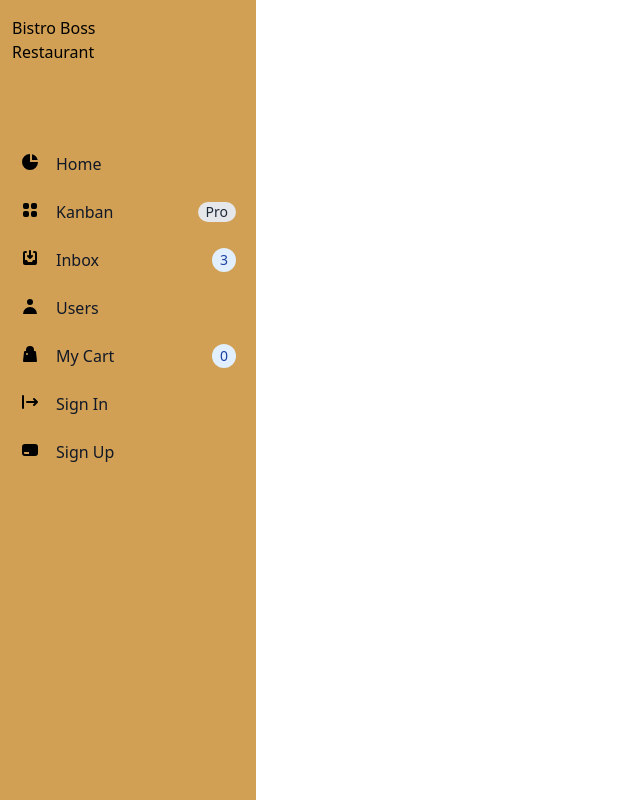
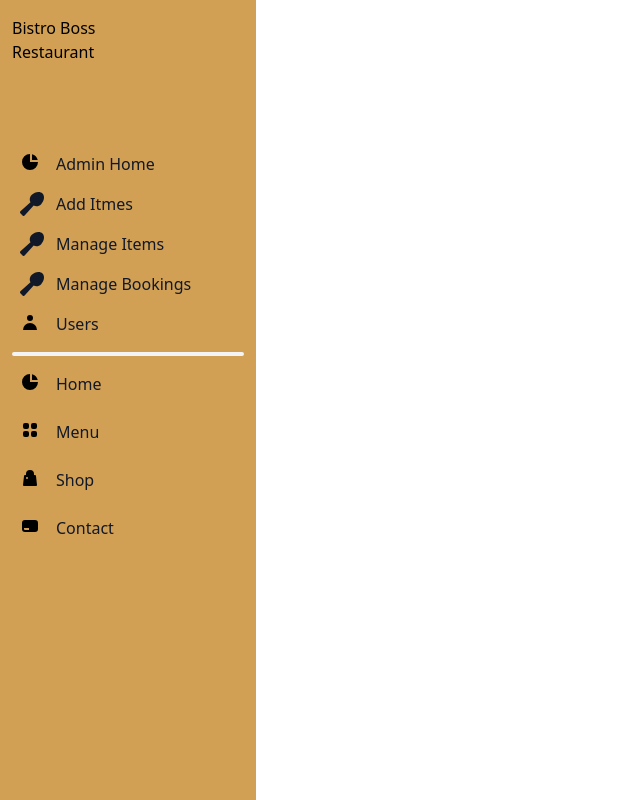
Before and after one commit to ZAHIRULISLAM-CSE/Bistro-Boss-Restaurant-The-Final-Project, a React (Vite) app: page /dashboard in a window 1280 px wide. Shown: the whole page, without its empty margins (0-640 px from the left). Built offline with nearby package versions, Linux system fonts and the light colour scheme; no server answers; sample sign-in values are in the browser's storage.

Commit message:
make admin based on click

```diff
--- a/src/routes/Route.jsx
+++ b/src/routes/Route.jsx
@@ -10,6 +10,7 @@ import Login from "../login/Login";
 import DashBoard from "../shared/dashboard/DashBoard";
 import MyCart from "../dashboard/MyCart";
 import PrivateRoute from "./PrivateRoute";
+import Users from "../shared/dashboard/pages/Users";
 
 const router = createBrowserRouter([
   {
@@ -45,6 +46,10 @@ const router = createBrowserRouter([
       {
         path: "mycart",
         element:<MyCart></MyCart>,
+      },
+      {
+        path: "users",
+        element:<Users></Users>
       }
     ]
   }
--- a/src/shared/dashboard/DashBoard.jsx
+++ b/src/shared/dashboard/DashBoard.jsx
@@ -1,10 +1,13 @@
 import React from "react";
 import { Link, Outlet } from "react-router-dom";
 import useAddededCart from "../../hooks/useAddededCart";
+import { FaUtensilSpoon } from "react-icons/fa";
 
 const DashBoard = () => {
+  const [cart] = useAddededCart();
 
-    const [cart]=useAddededCart();
+  //TODO:MAKE isAdmin dynamic
+  const isAdmin = true;
 
   return (
     <div>
@@ -16,13 +19,8 @@ const DashBoard = () => {
         className="inline-flex items-center p-2 mt-2 ml-3 text-sm text-gray-500 rounded-lg sm:hidden hover:bg-gray-100 focus:outline-none focus:ring-2 focus:ring-gray-200 dark:text-gray-400 dark:hover:bg-gray-700 dark:focus:ring-gray-600"
       >
         <span className="sr-only">Open sidebar</span>
-        <svg
-          className="w-6 h-6"
-          aria-hidden="true"
-        >
-          <path
-            d="M2 4.75A.75.75 0 012.75 4h14.5a.75.75 0 010 1.5H2.75A.75.75 0 012 4.75zm0 10.5a.75.75 0 01.75-.75h7.5a.75.75 0 010 1.5h-7.5a.75.75 0 01-.75-.75zM2 10a.75.75 0 01.75-.75h14.5a.75.75 0 010 1.5H2.75A.75.75 0 012 10z"
-          ></path>
+        <svg className="w-6 h-6" aria-hidden="true">
+          <path d="M2 4.75A.75.75 0 012.75 4h14.5a.75.75 0 010 1.5H2.75A.75.75 0 012 4.75zm0 10.5a.75.75 0 01.75-.75h7.5a.75.75 0 010 1.5h-7.5a.75.75 0 01-.75-.75zM2 10a.75.75 0 01.75-.75h14.5a.75.75 0 010 1.5H2.75A.75.75 0 012 10z"></path>
         </svg>
       </button>
       <aside
@@ -36,10 +34,145 @@ const DashBoard = () => {
             <h1>Restaurant</h1>
           </div>
           <ul className="space-y-2 font-medium">
+            {isAdmin ? (
+              <ul>
                 <li>
-              <span
-                className="flex items-center p-2 text-gray-900 rounded-lg dark:text-white hover:bg-gray-100 dark:hover:bg-gray-700"
+                  <span className="flex items-center p-2 text-gray-900 rounded-lg dark:text-white hover:bg-gray-100 dark:hover:bg-gray-700">
+                    <svg
+                      aria-hidden="true"
+                      className="w-6 h-6 text-gray-500 transition duration-75 dark:text-gray-400 group-hover:text-gray-900 dark:group-hover:text-white"
                     >
+                      <path d="M2 10a8 8 0 018-8v8h8a8 8 0 11-16 0z"></path>
+                      <path d="M12 2.252A8.014 8.014 0 0117.748 8H12V2.252z"></path>
+                    </svg>
+                    <Link to="/">
+                      <span className="ml-3">Admin Home</span>
+                    </Link>
+                  </span>
+                </li>
+                <li>
+                  <span className="flex items-center p-2 text-gray-900 rounded-lg dark:text-white hover:bg-gray-100 dark:hover:bg-gray-700">
+                    <FaUtensilSpoon className="h-6 w-6"></FaUtensilSpoon>
+                    <Link>
+                      <span className="ml-3">Add Itmes</span>
+                    </Link>
+                  </span>
+                </li>
+                <li>
+                  <span className="flex items-center p-2 text-gray-900 rounded-lg dark:text-white hover:bg-gray-100 dark:hover:bg-gray-700">
+                    <FaUtensilSpoon className="h-6 w-6"></FaUtensilSpoon>
+                    <Link>
+                      <span className="ml-3">Manage Items</span>
+                    </Link>
+                  </span>
+                </li>
+                <li>
+                  <span className="flex items-center p-2 text-gray-900 rounded-lg dark:text-white hover:bg-gray-100 dark:hover:bg-gray-700">
+                    <FaUtensilSpoon className="h-6 w-6"></FaUtensilSpoon>
+                    <Link>
+                      <span className="ml-3">Manage Bookings</span>
+                    </Link>
+                  </span>
+                </li>
+                <Link to="/dashboard/users">
+                <li>
+                  <span className="flex items-center p-2 text-gray-900 rounded-lg dark:text-white hover:bg-gray-100 dark:hover:bg-gray-700">
+                    <svg
+                      aria-hidden="true"
+                      className="flex-shrink-0 w-6 h-6 text-gray-500 transition duration-75 dark:text-gray-400 group-hover:text-gray-900 dark:group-hover:text-white"
+                    >
+                      <path d="M10 9a3 3 0 100-6 3 3 0 000 6zm-7 9a7 7 0 1114 0H3z"></path>
+                    </svg>
+                    <span className="flex-1 ml-3 whitespace-nowrap">Users</span>
+                  </span>
+                </li>
+                </Link>
+              </ul>
+            ) : (
+              <ul>
+                <li>
+                  <span className="flex items-center p-2 text-gray-900 rounded-lg dark:text-white hover:bg-gray-100 dark:hover:bg-gray-700">
+                    <svg
+                      aria-hidden="true"
+                      className="w-6 h-6 text-gray-500 transition duration-75 dark:text-gray-400 group-hover:text-gray-900 dark:group-hover:text-white"
+                    >
+                      <path d="M2 10a8 8 0 018-8v8h8a8 8 0 11-16 0z"></path>
+                      <path d="M12 2.252A8.014 8.014 0 0117.748 8H12V2.252z"></path>
+                    </svg>
+                    <Link to="/">
+                      <span className="ml-3">User Home</span>
+                    </Link>
+                  </span>
+                </li>
+                <li>
+                  <span className="flex items-center p-2 text-gray-900 rounded-lg dark:text-white hover:bg-gray-100 dark:hover:bg-gray-700">
+                    <svg
+                      aria-hidden="true"
+                      className="w-6 h-6 text-gray-500 transition duration-75 dark:text-gray-400 group-hover:text-gray-900 dark:group-hover:text-white"
+                    >
+                      <path d="M2 10a8 8 0 018-8v8h8a8 8 0 11-16 0z"></path>
+                      <path d="M12 2.252A8.014 8.014 0 0117.748 8H12V2.252z"></path>
+                    </svg>
+                    <Link to="/">
+                      <span className="ml-3">Reservation</span>
+                    </Link>
+                  </span>
+                </li>
+                <li>
+                  <Link to="/dashboard/mycart">
+                    <span className="flex items-center p-2 text-gray-900 rounded-lg dark:text-white hover:bg-gray-100 dark:hover:bg-gray-700">
+                      <svg
+                        aria-hidden="true"
+                        className="flex-shrink-0 w-6 h-6 text-gray-500 transition duration-75 dark:text-gray-400 group-hover:text-gray-900 dark:group-hover:text-white"
+                      >
+                        <path d="M10 2a4 4 0 00-4 4v1H5a1 1 0 00-.994.89l-1 9A1 1 0 004 18h12a1 1 0 00.994-1.11l-1-9A1 1 0 0015 7h-1V6a4 4 0 00-4-4zm2 5V6a2 2 0 10-4 0v1h4zm-6 3a1 1 0 112 0 1 1 0 01-2 0zm7-1a1 1 0 100 2 1 1 0 000-2z"></path>
+                      </svg>
+
+                      <span className="flex-1 ml-3 whitespace-nowrap">
+                        My Cart
+                      </span>
+                      <span className="inline-flex items-center justify-center w-3 h-3 p-3 ml-3 text-sm font-medium text-blue-800 bg-blue-100 rounded-full dark:bg-blue-900 dark:text-blue-300">
+                        {cart.length}
+                      </span>
+                    </span>
+                  </Link>
+                </li>
+                <li>
+                  <span className="flex items-center p-2 text-gray-900 rounded-lg dark:text-white hover:bg-gray-100 dark:hover:bg-gray-700">
+                    <svg
+                      aria-hidden="true"
+                      className="w-6 h-6 text-gray-500 transition duration-75 dark:text-gray-400 group-hover:text-gray-900 dark:group-hover:text-white"
+                    >
+                      <path d="M2 10a8 8 0 018-8v8h8a8 8 0 11-16 0z"></path>
+                      <path d="M12 2.252A8.014 8.014 0 0117.748 8H12V2.252z"></path>
+                    </svg>
+                    <Link to="/">
+                      <span className="ml-3">Add Review</span>
+                    </Link>
+                  </span>
+                </li>
+                <li>
+                  <span className="flex items-center p-2 text-gray-900 rounded-lg dark:text-white hover:bg-gray-100 dark:hover:bg-gray-700">
+                    <svg
+                      aria-hidden="true"
+                      className="w-6 h-6 text-gray-500 transition duration-75 dark:text-gray-400 group-hover:text-gray-900 dark:group-hover:text-white"
+                    >
+                      <path d="M2 10a8 8 0 018-8v8h8a8 8 0 11-16 0z"></path>
+                      <path d="M12 2.252A8.014 8.014 0 0117.748 8H12V2.252z"></path>
+                    </svg>
+                    <Link to="/">
+                      <span className="ml-3">My Bookings</span>
+                    </Link>
+                  </span>
+                </li>
+              </ul>
+            )}
+
+            <hr className="w-full h-1 mx-auto my-4 bg-gray-100 border-0 rounded md:my-10 dark:bg-gray-700" />
+
+            {/* //common part */}
+            <li>
+              <span className="flex items-center p-2 text-gray-900 rounded-lg dark:text-white hover:bg-gray-100 dark:hover:bg-gray-700">
                 <svg
                   aria-hidden="true"
                   className="w-6 h-6 text-gray-500 transition duration-75 dark:text-gray-400 group-hover:text-gray-900 dark:group-hover:text-white"
@@ -53,114 +186,39 @@ const DashBoard = () => {
               </span>
             </li>
             <li>
-              <span
-
-                className="flex items-center p-2 text-gray-900 rounded-lg dark:text-white hover:bg-gray-100 dark:hover:bg-gray-700"
-              >
+              <span className="flex items-center p-2 text-gray-900 rounded-lg dark:text-white hover:bg-gray-100 dark:hover:bg-gray-700">
                 <svg
                   aria-hidden="true"
                   className="flex-shrink-0 w-6 h-6 text-gray-500 transition duration-75 dark:text-gray-400 group-hover:text-gray-900 dark:group-hover:text-white"
                 >
                   <path d="M5 3a2 2 0 00-2 2v2a2 2 0 002 2h2a2 2 0 002-2V5a2 2 0 00-2-2H5zM5 11a2 2 0 00-2 2v2a2 2 0 002 2h2a2 2 0 002-2v-2a2 2 0 00-2-2H5zM11 5a2 2 0 012-2h2a2 2 0 012 2v2a2 2 0 01-2 2h-2a2 2 0 01-2-2V5zM11 13a2 2 0 012-2h2a2 2 0 012 2v2a2 2 0 01-2 2h-2a2 2 0 01-2-2v-2z"></path>
                 </svg>
-                <span className="flex-1 ml-3 whitespace-nowrap">Kanban</span>
-                <span className="inline-flex items-center justify-center px-2 ml-3 text-sm font-medium text-gray-800 bg-gray-200 rounded-full dark:bg-gray-700 dark:text-gray-300">
-                  Pro
-                </span>
+                <span className="flex-1 ml-3 whitespace-nowrap">Menu</span>
               </span>
             </li>
             <li>
-              <span
-
-                className="flex items-center p-2 text-gray-900 rounded-lg dark:text-white hover:bg-gray-100 dark:hover:bg-gray-700"
-              >
+              <Link>
+                <span className="flex items-center p-2 text-gray-900 rounded-lg dark:text-white hover:bg-gray-100 dark:hover:bg-gray-700">
                   <svg
                     aria-hidden="true"
                     className="flex-shrink-0 w-6 h-6 text-gray-500 transition duration-75 dark:text-gray-400 group-hover:text-gray-900 dark:group-hover:text-white"
                   >
-                  <path d="M8.707 7.293a1 1 0 00-1.414 1.414l2 2a1 1 0 001.414 0l2-2a1 1 0 00-1.414-1.414L11 7.586V3a1 1 0 10-2 0v4.586l-.293-.293z"></path>
-                  <path d="M3 5a2 2 0 012-2h1a1 1 0 010 2H5v7h2l1 2h4l1-2h2V5h-1a1 1 0 110-2h1a2 2 0 012 2v10a2 2 0 01-2 2H5a2 2 0 01-2-2V5z"></path>
+                    <path d="M10 2a4 4 0 00-4 4v1H5a1 1 0 00-.994.89l-1 9A1 1 0 004 18h12a1 1 0 00.994-1.11l-1-9A1 1 0 0015 7h-1V6a4 4 0 00-4-4zm2 5V6a2 2 0 10-4 0v1h4zm-6 3a1 1 0 112 0 1 1 0 01-2 0zm7-1a1 1 0 100 2 1 1 0 000-2z"></path>
                   </svg>
-                <span className="flex-1 ml-3 whitespace-nowrap">Inbox</span>
-                <span className="inline-flex items-center justify-center w-3 h-3 p-3 ml-3 text-sm font-medium text-blue-800 bg-blue-100 rounded-full dark:bg-blue-900 dark:text-blue-300">
-                  3
+
+                  <span className="flex-1 ml-3 whitespace-nowrap">Shop</span>
                 </span>
-              </span>
+              </Link>
             </li>
             <li>
-              <span
-
-                className="flex items-center p-2 text-gray-900 rounded-lg dark:text-white hover:bg-gray-100 dark:hover:bg-gray-700"
-              >
+              <span className="flex items-center p-2 text-gray-900 rounded-lg dark:text-white hover:bg-gray-100 dark:hover:bg-gray-700">
                 <svg
                   aria-hidden="true"
                   className="flex-shrink-0 w-6 h-6 text-gray-500 transition duration-75 dark:text-gray-400 group-hover:text-gray-900 dark:group-hover:text-white"
                 >
-                  <path
-
-                    d="M10 9a3 3 0 100-6 3 3 0 000 6zm-7 9a7 7 0 1114 0H3z"
-
-                  ></path>
+                  <path d="M5 4a3 3 0 00-3 3v6a3 3 0 003 3h10a3 3 0 003-3V7a3 3 0 00-3-3H5zm-1 9v-1h5v2H5a1 1 0 01-1-1zm7 1h4a1 1 0 001-1v-1h-5v2zm0-4h5V8h-5v2zM9 8H4v2h5V8z"></path>
                 </svg>
-                <span className="flex-1 ml-3 whitespace-nowrap">Users</span>
-              </span>
-            </li>
-            <li>
-            <Link to="/dashboard/mycart">
-              <span
-
-                className="flex items-center p-2 text-gray-900 rounded-lg dark:text-white hover:bg-gray-100 dark:hover:bg-gray-700"
-              >
-                <svg
-                  aria-hidden="true"
-                  className="flex-shrink-0 w-6 h-6 text-gray-500 transition duration-75 dark:text-gray-400 group-hover:text-gray-900 dark:group-hover:text-white"
-                >
-                  <path
-
-                    d="M10 2a4 4 0 00-4 4v1H5a1 1 0 00-.994.89l-1 9A1 1 0 004 18h12a1 1 0 00.994-1.11l-1-9A1 1 0 0015 7h-1V6a4 4 0 00-4-4zm2 5V6a2 2 0 10-4 0v1h4zm-6 3a1 1 0 112 0 1 1 0 01-2 0zm7-1a1 1 0 100 2 1 1 0 000-2z"
-
-                  ></path>
-                </svg>
-
-                  <span className="flex-1 ml-3 whitespace-nowrap">My Cart</span>
-                <span className="inline-flex items-center justify-center w-3 h-3 p-3 ml-3 text-sm font-medium text-blue-800 bg-blue-100 rounded-full dark:bg-blue-900 dark:text-blue-300">
-                  {cart.length}
-                </span>
-              </span>
-              </Link>
-            </li>
-            <li>
-              <span
-
-                className="flex items-center p-2 text-gray-900 rounded-lg dark:text-white hover:bg-gray-100 dark:hover:bg-gray-700"
-              >
-                <svg
-                  aria-hidden="true"
-                  className="flex-shrink-0 w-6 h-6 text-gray-500 transition duration-75 dark:text-gray-400 group-hover:text-gray-900 dark:group-hover:text-white"
-                >
-                  <path
-
-                    d="M3 3a1 1 0 00-1 1v12a1 1 0 102 0V4a1 1 0 00-1-1zm10.293 9.293a1 1 0 001.414 1.414l3-3a1 1 0 000-1.414l-3-3a1 1 0 10-1.414 1.414L14.586 9H7a1 1 0 100 2h7.586l-1.293 1.293z"
-
-                  ></path>
-                </svg>
-                <span className="flex-1 ml-3 whitespace-nowrap">Sign In</span>
-              </span>
-            </li>
-            <li>
-              <span
-                className="flex items-center p-2 text-gray-900 rounded-lg dark:text-white hover:bg-gray-100 dark:hover:bg-gray-700"
-              >
-                <svg
-                  aria-hidden="true"
-                  className="flex-shrink-0 w-6 h-6 text-gray-500 transition duration-75 dark:text-gray-400 group-hover:text-gray-900 dark:group-hover:text-white"
-                >
-                  <path
-
-                    d="M5 4a3 3 0 00-3 3v6a3 3 0 003 3h10a3 3 0 003-3V7a3 3 0 00-3-3H5zm-1 9v-1h5v2H5a1 1 0 01-1-1zm7 1h4a1 1 0 001-1v-1h-5v2zm0-4h5V8h-5v2zM9 8H4v2h5V8z"
-                  ></path>
-                </svg>
-                <span className="flex-1 ml-3 whitespace-nowrap">Sign Up</span>
+                <span className="flex-1 ml-3 whitespace-nowrap">Contact</span>
               </span>
             </li>
           </ul>
--- a/src/shared/nav/NavBar.jsx
+++ b/src/shared/nav/NavBar.jsx
@@ -38,7 +38,7 @@ const NavBar = () => {
             Login
            </Link>
           }
-          <Link className="text-xl inline-flex font-semibold" to='/dashboard/mycart' >
+          <Link className="text-xl inline-flex font-semibold" to='/dashboard' >
             <FaShoppingCart></FaShoppingCart><span> {
               user?.email ? cart.length:0
               } </span>
```
Also changed, not shown: src/dashboard/MyCart.jsx (+14 -14 lines), src/shared/dashboard/pages/Users.jsx (added, +90 -0 lines). Lines whose indentation alone changed are shown as unchanged.
